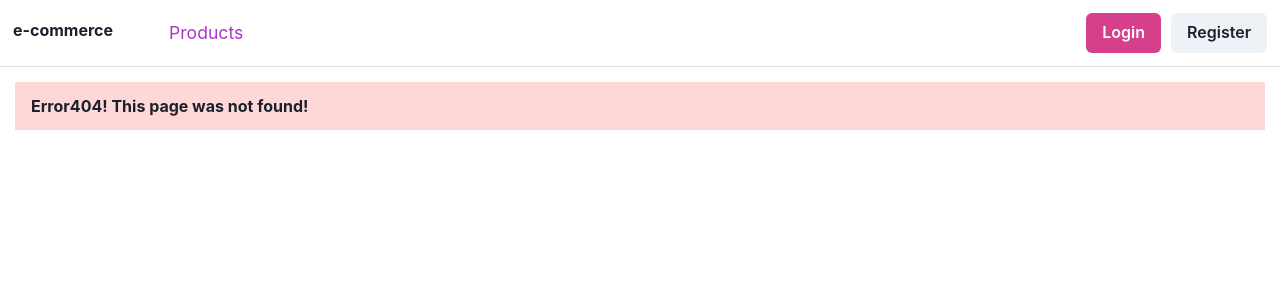
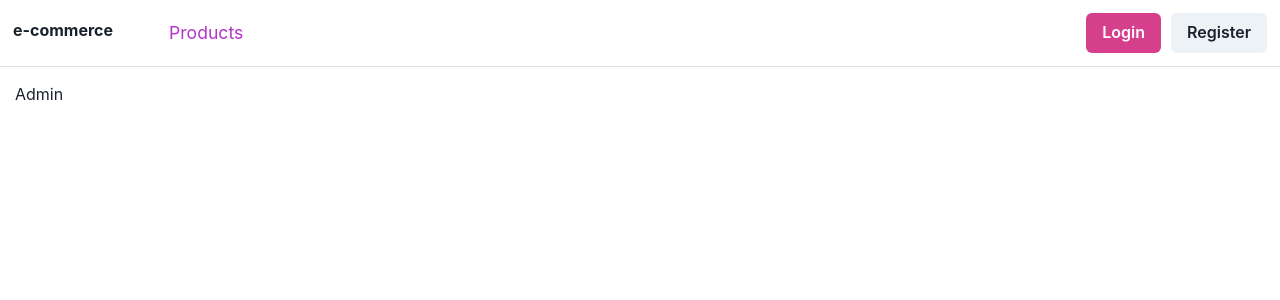
Before and after one commit to HalitCam/e-commerce, a React (Create React App) app: page /admin in a window 1280 px wide. Before the commit this address had no page. Shown: the top 300 px of the page. Built offline with nearby package versions, Linux system fonts and the light colour scheme.

Commit message:
Admin page routing is being made

```diff
--- a/src/App.js
+++ b/src/App.js
@@ -11,6 +11,7 @@ import ProtectedRoute from './pages/ProtectedRoute';
 import { useAuth } from './contexts/AuthContext';
 import Basket from './pages/Basket';
 import Error404 from './pages/Error404';
+import Admin from './pages/Admin';
 
 
 
@@ -35,6 +36,7 @@ function App() {
             }
             />
             <Route path='/basket' element={<Basket/>} />
+            <Route path='/admin' element={<Admin/>} />
             <Route path="*" element={<Error404/>} />
 
 
--- a/src/components/Navbar/index.js
+++ b/src/components/Navbar/index.js
@@ -5,7 +5,7 @@ import { useAuth } from "../../contexts/AuthContext";
 import {useBasket} from "../../contexts/BasketContext";
 
 const Navbar = () => {
-    const { loggedIn } = useAuth();
+    const { loggedIn, user } = useAuth();
     const {items} = useBasket();
 
     return (
@@ -48,9 +48,19 @@ const Navbar = () => {
                                 </Link>
                             )
                         }
+                        {
+                            user?.role === 'admin' && (
+                                <Link to="/admin">
+                                    <Button colorScheme="pink" variant="outline">
+                                        Admin
+                                    </Button>
+                                </Link>
+                            )
+                        }
                               <Link to="/profile">
                                 <Button>Profile</Button>
                             </Link>
+                            {}
                         </>
                     )
                 }
--- /dev/null
+++ b/src/pages/Admin/index.js
@@ -0,0 +1,11 @@
+import React from 'react';
+
+const Admin = () => {
+    return (
+        <div>
+            Admin
+        </div>
+    );
+}
+
+export default Admin;
--- a/src/pages/Auth/Signin/index.js
+++ b/src/pages/Auth/Signin/index.js
@@ -21,6 +21,7 @@ const Signin = () => {
                 const loginResponse = await fetchLogin({
                     email: values.email,
                     password: values.password,
+                    passwordConfirm: values.password
                 })
                 login(loginResponse);
                 navigate("/profile");
```
